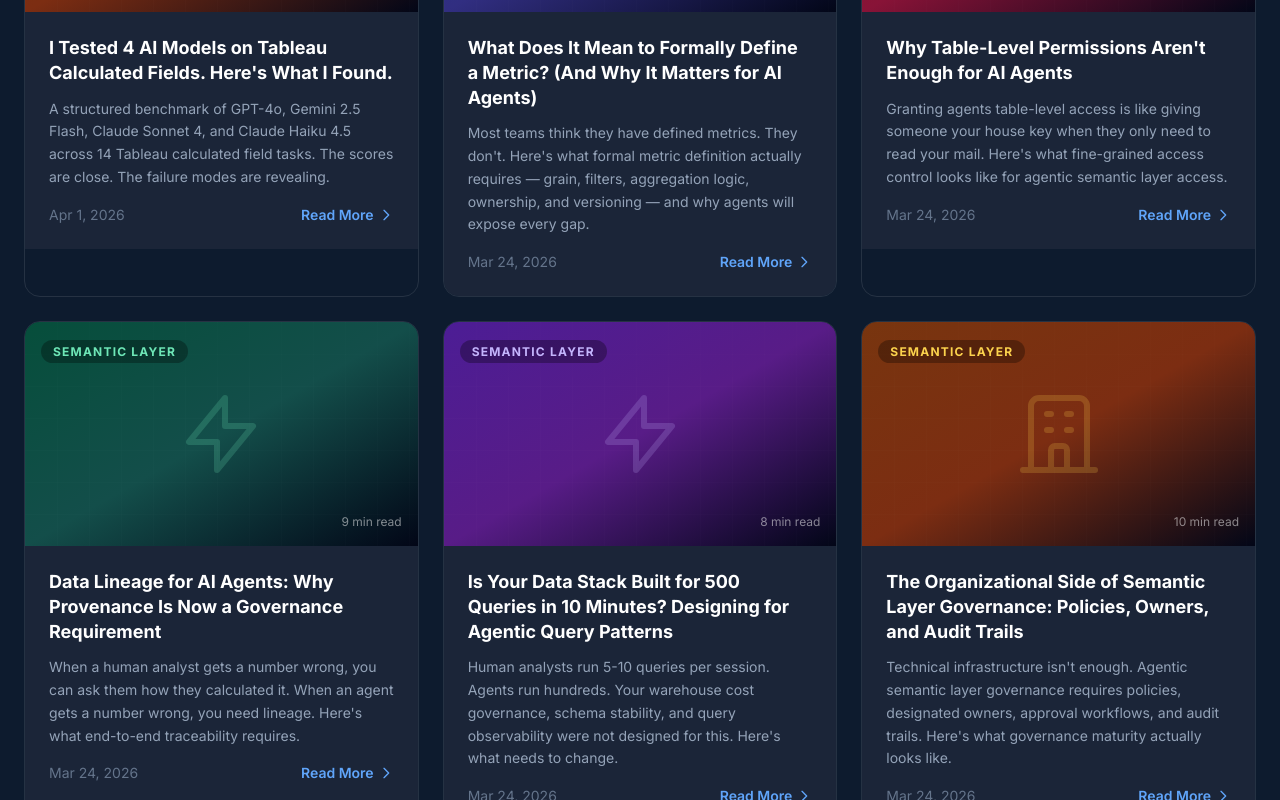
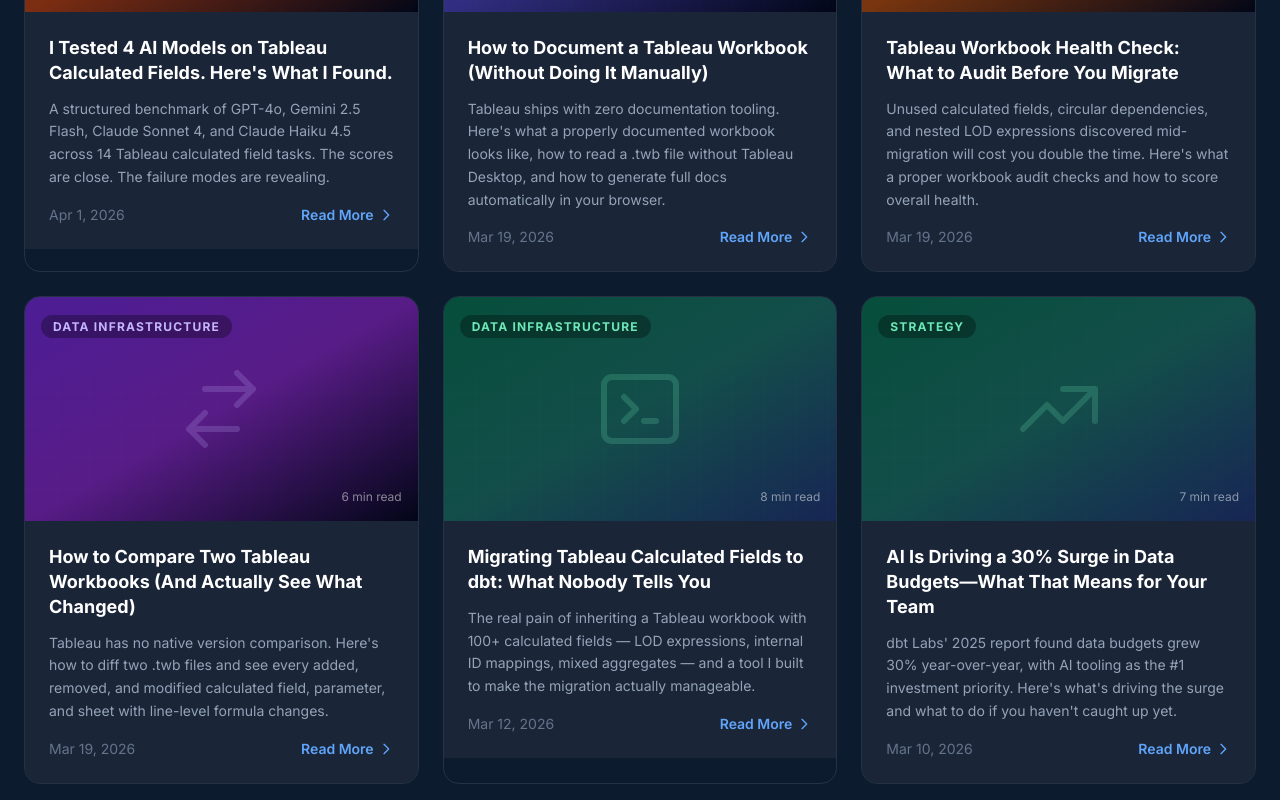
Before and after one commit to jklardata/klardata-revamp, a Next.js app: page /blog in a window 1280 px wide. Shown: the part 640-1440 px from the top of the page. Built offline with nearby package versions, Linux system fonts and the light colour scheme.

Commit message:
Hide 5 semantic layer articles from blog listing
Co-Authored-By: Claude Sonnet 4.6 <noreply@anthropic.com>

```diff
--- a/app/blog/page.tsx
+++ b/app/blog/page.tsx
@@ -19,6 +19,12 @@ export const metadata: Metadata = {
 };
 
 const articles = [
+  // Hidden for now:
+  // "What Does It Mean to Formally Define a Metric? (And Why It Matters for AI Agents)"
+  // "Why Table-Level Permissions Aren't Enough for AI Agents"
+  // "Data Lineage for AI Agents: Why Provenance Is Now a Governance Requirement"
+  // "Is Your Data Stack Built for 500 Queries in 10 Minutes? Designing for Agentic Query Patterns"
+  // "The Organizational Side of Semantic Layer Governance: Policies, Owners, and Audit Trails"
   {
     title: "I Tested 4 AI Models on Tableau Calculated Fields. Here's What I Found.",
     excerpt: "A structured benchmark of GPT-4o, Gemini 2.5 Flash, Claude Sonnet 4, and Claude Haiku 4.5 across 14 Tableau calculated field tasks. The scores are close. The failure modes are revealing.",
@@ -31,81 +37,6 @@ const articles = [
     icon: (
       <svg className="w-24 h-24 opacity-20 text-amber-300" fill="none" stroke="currentColor" viewBox="0 0 24 24">
         <path strokeLinecap="round" strokeLinejoin="round" strokeWidth={1.5} d="M9 19v-6a2 2 0 00-2-2H5a2 2 0 00-2 2v6a2 2 0 002 2h2a2 2 0 002-2zm0 0V9a2 2 0 012-2h2a2 2 0 012 2v10m-6 0a2 2 0 002 2h2a2 2 0 002-2m0 0V5a2 2 0 012-2h2a2 2 0 012 2v14a2 2 0 01-2 2h-2a2 2 0 01-2-2z" />
-      </svg>
-    )
-  },
-  {
-    title: "What Does It Mean to Formally Define a Metric? (And Why It Matters for AI Agents)",
-    excerpt: "Most teams think they have defined metrics. They don't. Here's what formal metric definition actually requires — grain, filters, aggregation logic, ownership, and versioning — and why agents will expose every gap.",
-    date: "Mar 24, 2026",
-    category: "Semantic Layer",
-    readTime: "9 min read",
-    slug: "semantic-layer-metric-definitions",
-    gradient: "from-blue-900 via-indigo-900 to-slate-950",
-    accentColor: "text-blue-300",
-    icon: (
-      <svg className="w-24 h-24 opacity-20 text-blue-300" fill="none" stroke="currentColor" viewBox="0 0 24 24">
-        <path strokeLinecap="round" strokeLinejoin="round" strokeWidth={1.5} d="M9 7h6m0 10v-3m-3 3h.01M9 17h.01M9 14h.01M12 14h.01M15 11h.01M12 11h.01M9 11h.01M7 21h10a2 2 0 002-2V5a2 2 0 00-2-2H7a2 2 0 00-2 2v14a2 2 0 002 2z" />
-      </svg>
-    )
-  },
-  {
-    title: "Why Table-Level Permissions Aren't Enough for AI Agents",
-    excerpt: "Granting agents table-level access is like giving someone your house key when they only need to read your mail. Here's what fine-grained access control looks like for agentic semantic layer access.",
-    date: "Mar 24, 2026",
-    category: "Semantic Layer",
-    readTime: "8 min read",
-    slug: "semantic-layer-access-control",
-    gradient: "from-red-900 via-rose-900 to-slate-950",
-    accentColor: "text-red-300",
-    icon: (
-      <svg className="w-24 h-24 opacity-20 text-red-300" fill="none" stroke="currentColor" viewBox="0 0 24 24">
-        <path strokeLinecap="round" strokeLinejoin="round" strokeWidth={1.5} d="M12 15v2m-6 4h12a2 2 0 002-2v-6a2 2 0 00-2-2H6a2 2 0 00-2 2v6a2 2 0 002 2zm10-10V7a4 4 0 00-8 0v4h8z" />
-      </svg>
-    )
-  },
-  {
-    title: "Data Lineage for AI Agents: Why Provenance Is Now a Governance Requirement",
-    excerpt: "When a human analyst gets a number wrong, you can ask them how they calculated it. When an agent gets a number wrong, you need lineage. Here's what end-to-end traceability requires.",
-    date: "Mar 24, 2026",
-    category: "Semantic Layer",
-    readTime: "9 min read",
-    slug: "semantic-layer-lineage-traceability",
-    gradient: "from-emerald-900 via-teal-900 to-slate-950",
-    accentColor: "text-emerald-300",
-    icon: (
-      <svg className="w-24 h-24 opacity-20 text-emerald-300" fill="none" stroke="currentColor" viewBox="0 0 24 24">
-        <path strokeLinecap="round" strokeLinejoin="round" strokeWidth={1.5} d="M13 10V3L4 14h7v7l9-11h-7z" />
-      </svg>
-    )
-  },
-  {
-    title: "Is Your Data Stack Built for 500 Queries in 10 Minutes? Designing for Agentic Query Patterns",
-    excerpt: "Human analysts run 5-10 queries per session. Agents run hundreds. Your warehouse cost governance, schema stability, and query observability were not designed for this. Here's what needs to change.",
-    date: "Mar 24, 2026",
-    category: "Semantic Layer",
-    readTime: "8 min read",
-    slug: "semantic-layer-agent-query-tolerance",
-    gradient: "from-violet-900 via-purple-900 to-slate-950",
-    accentColor: "text-violet-300",
-    icon: (
-      <svg className="w-24 h-24 opacity-20 text-violet-300" fill="none" stroke="currentColor" viewBox="0 0 24 24">
-        <path strokeLinecap="round" strokeLinejoin="round" strokeWidth={1.5} d="M13 10V3L4 14h7v7l9-11h-7z" />
-      </svg>
-    )
-  },
-  {
-    title: "The Organizational Side of Semantic Layer Governance: Policies, Owners, and Audit Trails",
-    excerpt: "Technical infrastructure isn't enough. Agentic semantic layer governance requires policies, designated owners, approval workflows, and audit trails. Here's what governance maturity actually looks like.",
-    date: "Mar 24, 2026",
-    category: "Semantic Layer",
-    readTime: "10 min read",
-    slug: "semantic-layer-governance-maturity",
-    gradient: "from-amber-900 via-orange-900 to-slate-950",
-    accentColor: "text-amber-300",
-    icon: (
-      <svg className="w-24 h-24 opacity-20 text-amber-300" fill="none" stroke="currentColor" viewBox="0 0 24 24">
-        <path strokeLinecap="round" strokeLinejoin="round" strokeWidth={1.5} d="M19 21V5a2 2 0 00-2-2H7a2 2 0 00-2 2v16m14 0h2m-2 0h-5m-9 0H3m2 0h5M9 7h1m-1 4h1m4-4h1m-1 4h1m-5 10v-5a1 1 0 011-1h2a1 1 0 011 1v5m-4 0h4" />
       </svg>
     )
   },
```
